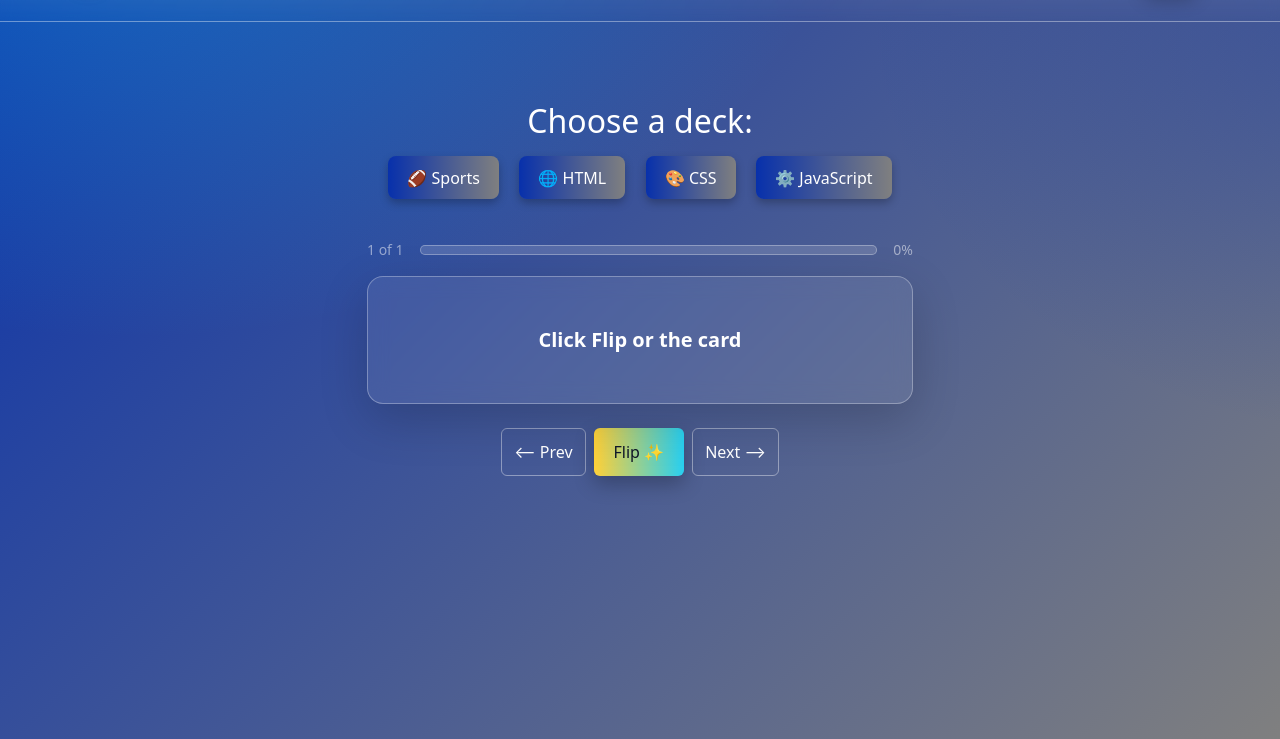
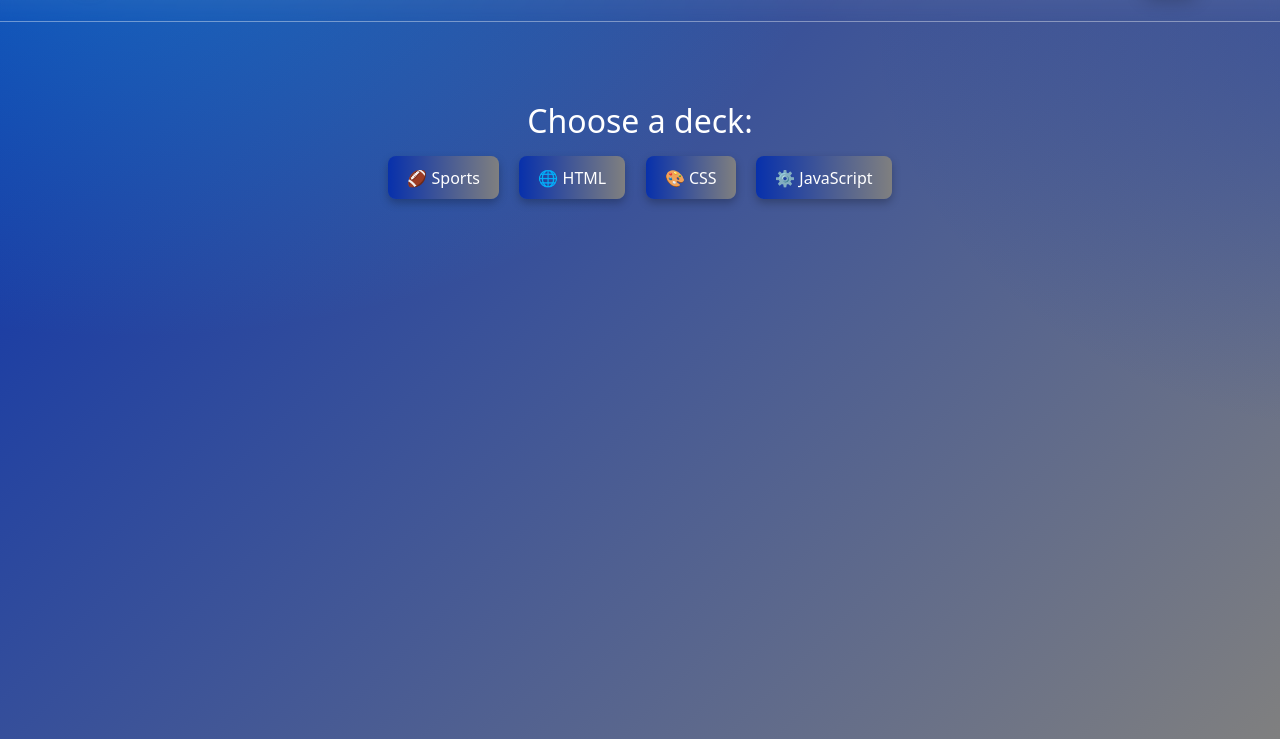
Before and after one commit to bearsanity/Flash-Card-Quizzes, a plain HTML site: page index.html in a window 1280 px wide. Shown: the part 61-800 px from the top of the page. Drawn offline with nearby package versions, Linux system fonts and the light colour scheme; files that its build step writes are made by us from their sources.

Commit message:
Update file paths in index.html
Fixed css and js rel links

```diff
--- a/index.html
+++ b/index.html
@@ -2,7 +2,7 @@
 <html lang="en">
 <head>
   <meta charset="utf-8" />
-  <meta name="viewport" content="width=device-width, initial-scale=1"  />
+  <meta name="viewport" content="width=device-width, initial-scale=1" />
   <title>Flash Card — Bootstrap Starter (UNSOLVED)</title>
 
   <!-- Bootstrap 5 CSS -->
@@ -13,7 +13,7 @@
     crossorigin="anonymous"
   />
 
-  <link rel="stylesheet" href="assets/css/style.css" />
+  <link rel="stylesheet" href="style.css" />
 </head>
 <body class="gradient-bg">
 <header class="py-4 header-glow">
@@ -94,6 +94,6 @@
     crossorigin="anonymous"
   ></script>
 
-  <script src="assets/js/script.js"></script>
+  <script src="script.js"></script>
 </body>
 </html>
```
